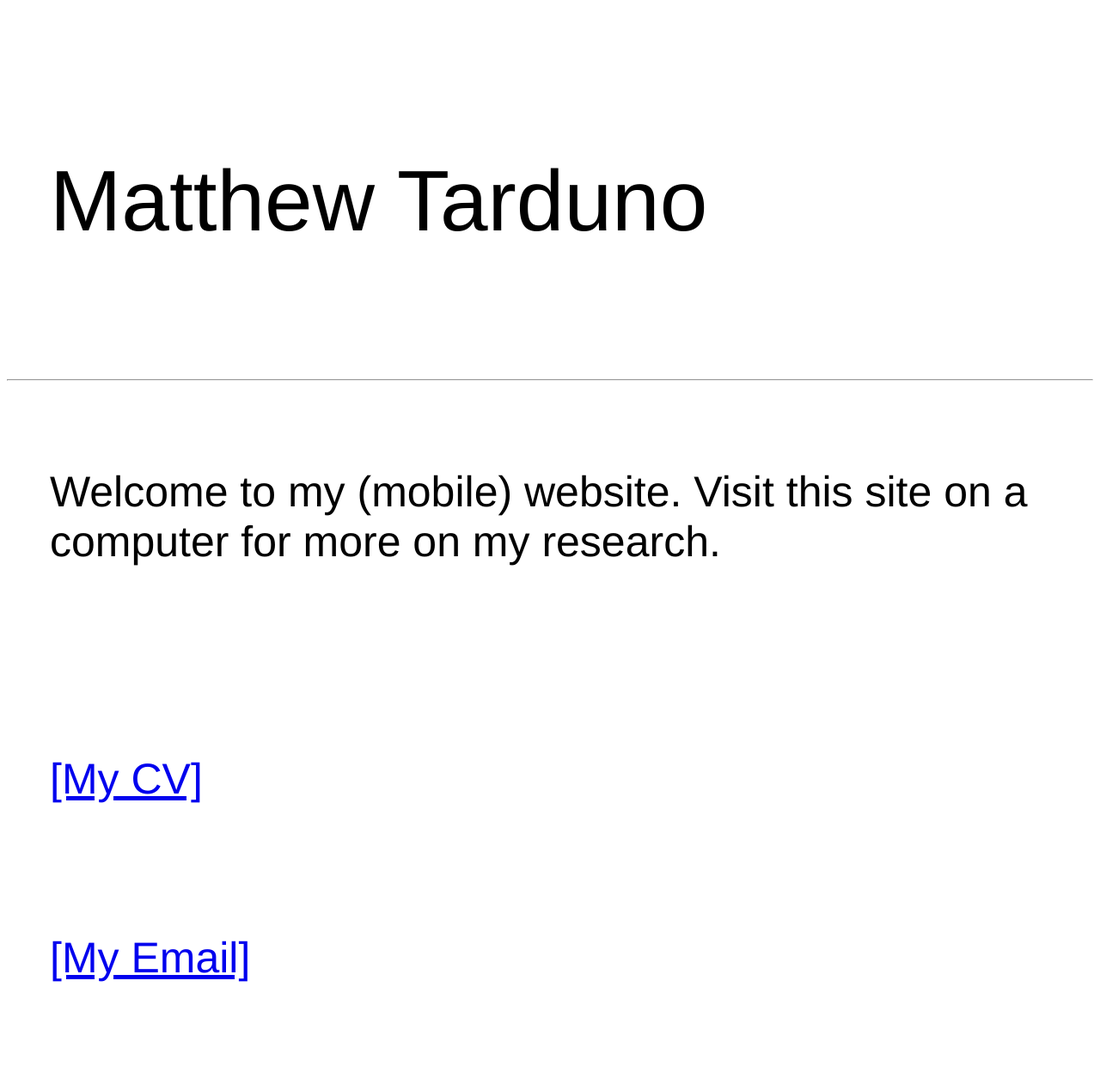
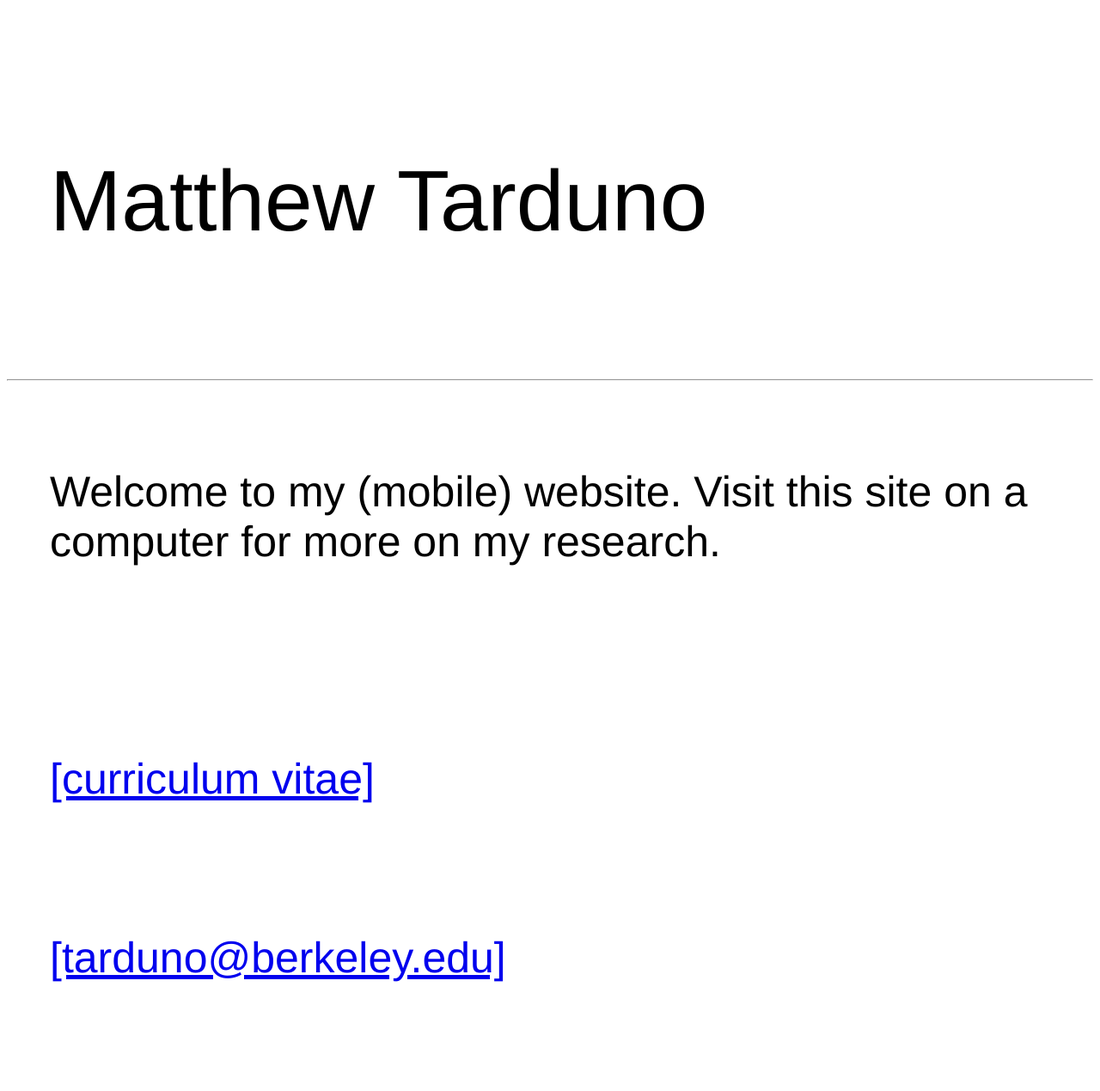
Before and after one commit to Matt-Tarduno/Matt-Tarduno.github.io, a Jekyll site: the page mobile/index.html, which Jekyll copies as it is, in a window 1280 px wide. Shown: the whole page at 86% size. Built offline with Jekyll 4.4.1, drawn with Linux system fonts in a browser that asks for light colours.

Commit message:
Update index.html

```diff
--- a/mobile/index.html
+++ b/mobile/index.html
@@ -15,9 +15,9 @@
 </style>
 <br />
 <div class="blurb">
-	<p style="font-size:50px; font-family:'Helvetica', 'Arial', 'Sans-Serif'; padding: 50px"><a href="/cv">[My CV]</a></p>
+	<p style="font-size:50px; font-family:'Helvetica', 'Arial', 'Sans-Serif'; padding: 50px"><a href="/cv">[curriculum vitae]</a></p>
 </div><!-- /.blurb -->
 <div class="blurb">
-	<p style="font-size:50px; font-family:'Helvetica', 'Arial', 'Sans-Serif'; padding: 50px"><a href="/cv">[My Email]</a></p>
+	<p style="font-size:50px; font-family:'Helvetica', 'Arial', 'Sans-Serif'; padding: 50px"><a href="mailto:tarduno@berkeley.edu">[tarduno@berkeley.edu]</a></p>
 </div><!-- /.blurb -->
 <br />
```
